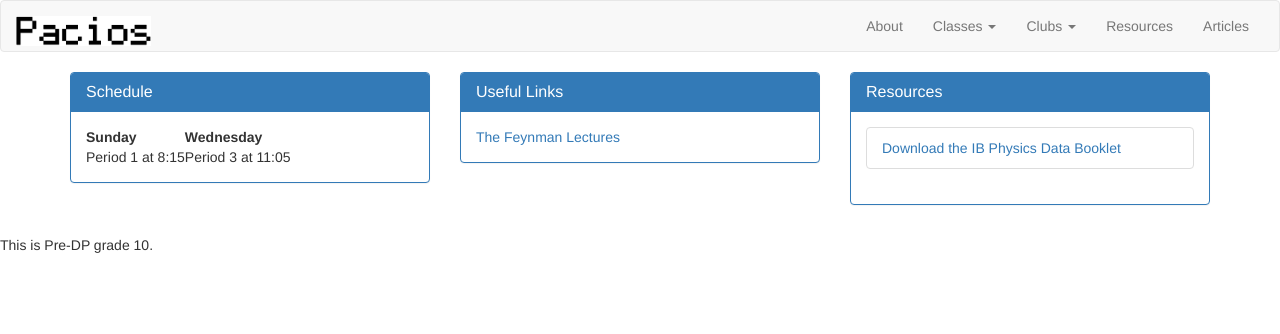
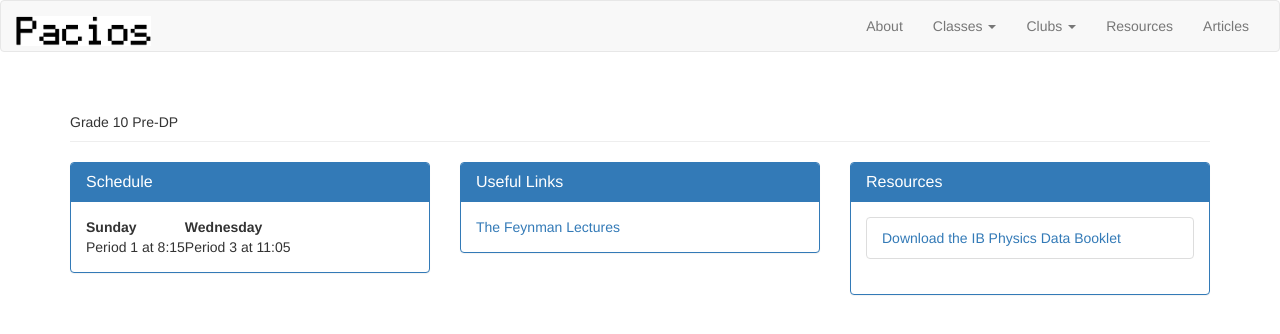
Before and after one commit to RodrigoPacios/mrpacios1, a Jekyll site: the page built from Grade10PreDP.html, in a window 1280 px wide. Shown: the top 334 px of the page. Built offline with Jekyll 4.4.1, drawn with Linux system fonts in a browser that asks for light colours; nearby versions of some CDN libraries.

Commit message:
grade10 fixes and page titles

```diff
--- a/DPPhysicsYear1.html
+++ b/DPPhysicsYear1.html
@@ -3,6 +3,11 @@ layout: default
 ---
 
 <div class="container">
+    <div class="row">
+        <div class="col-md-12">
+            <div class="page-header">DP Physics</div>
+        </div>
+    </div>
     <div class="row">
         <div class="col-md-4">
                 <div class="panel panel-primary">
--- a/Grade10PreDP.html
+++ b/Grade10PreDP.html
@@ -3,6 +3,11 @@ layout: default
 ---
 
 <div class="container">
+        <div class="row">
+                <div class="col-md-12">
+                    <div class="page-header">Grade 10 Pre-DP</div>
+                </div>
+        </div>
     <div class="row">
             <div class="col-md-4">
                     <div class="panel panel-primary">
@@ -59,5 +64,3 @@ layout: default
 <br>
 {% endfor %}
 </ol>
-
-This is Pre-DP grade 10.
--- a/_includes/nav.html
+++ b/_includes/nav.html
@@ -23,7 +23,7 @@
             <li role="separator" class="divider"></li>
             <li><a href="{{site.baseurl}}1/Grade9">Grade 9</a></li>
             <li role="separator" class="divider"></li>
-            <li><a href="{{site.baseurl}}1/Grade10PreDP">Pre-DP Grade 10</a></li>
+            <li><a href="{{site.baseurl}}1/Grade10PreDP">Grade 10 Pre-DP</a></li>
             <li role="separator" class="divider"></li>
             <li><a href="{{site.baseurl}}1/DPPhysicsYear1">DP Physics Year 1</a></li>
           </ul>
```
